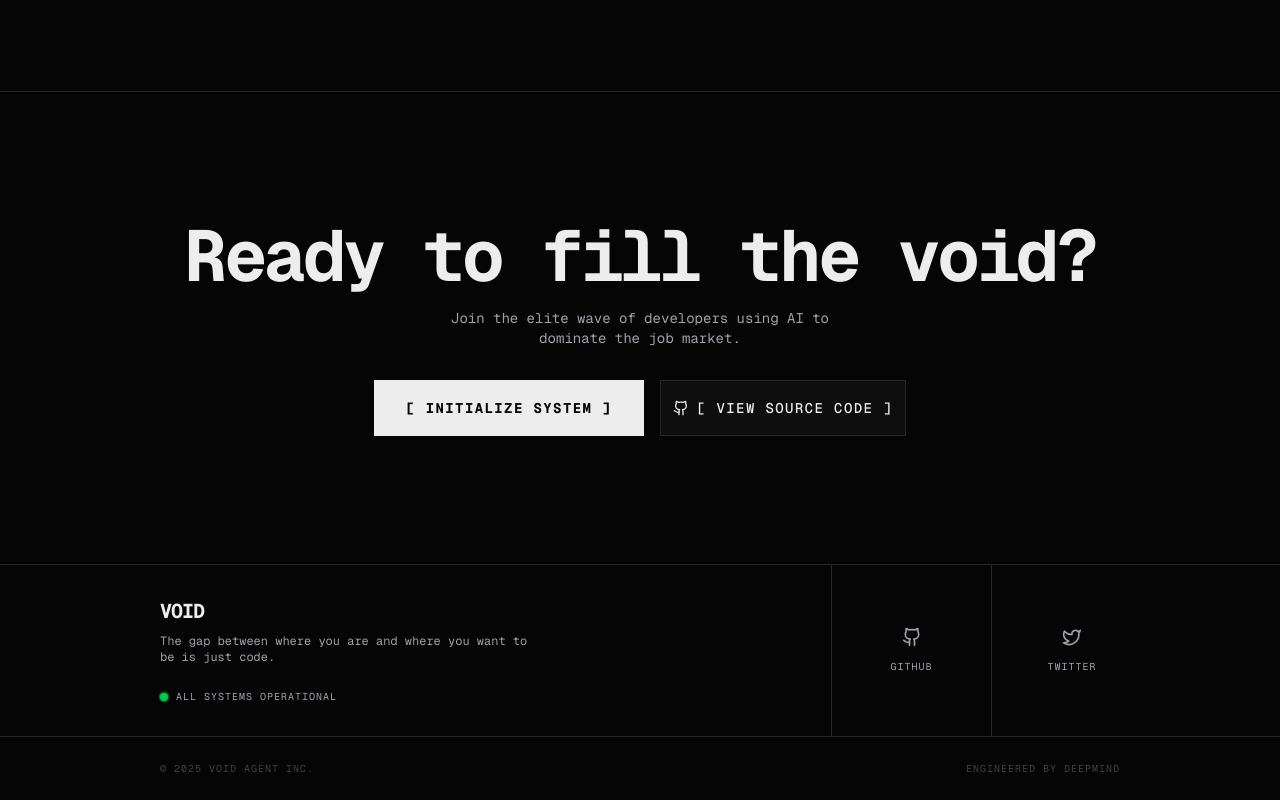
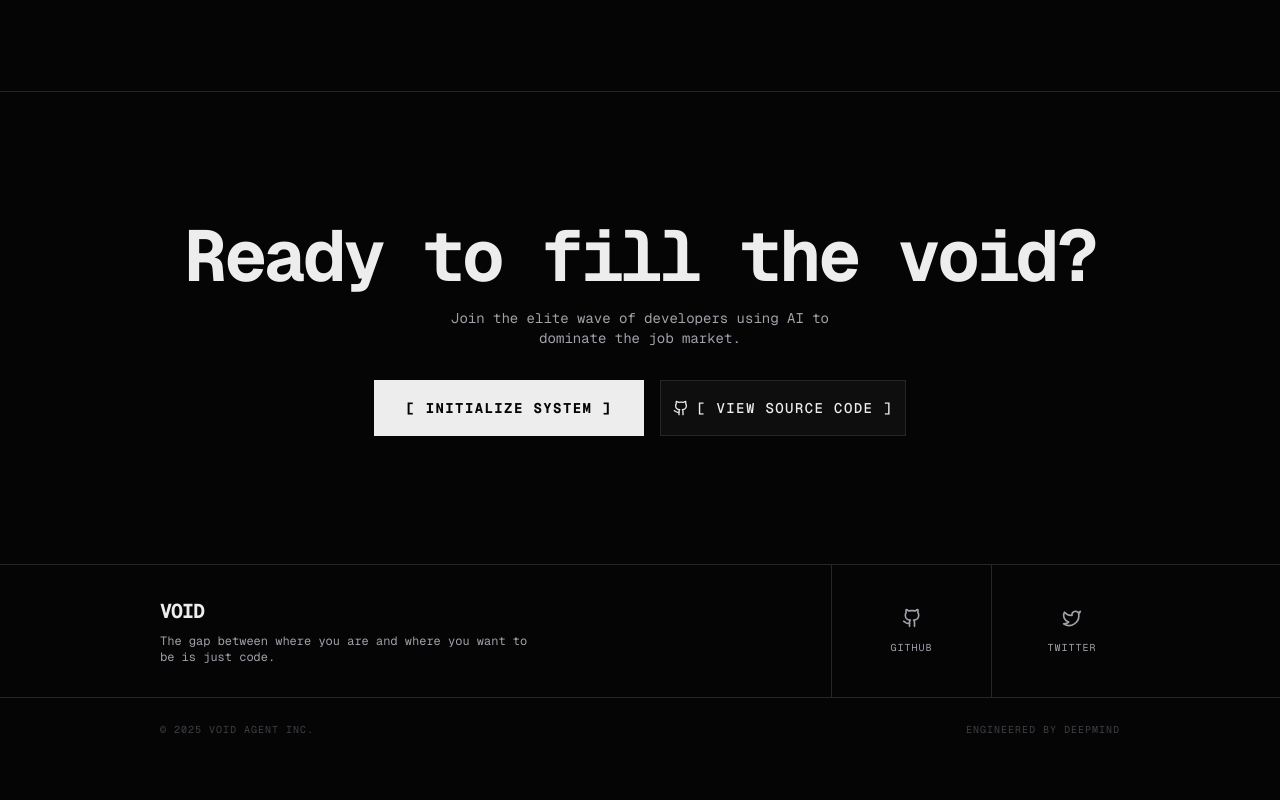
Before and after one commit to DaviBonetto/void, a Next.js app: page / in a window 1280 px wide. Shown: the part 2433-3233 px from the top of the page. After the commit the page ends 3194 px from the top, so only its background shows below. Built offline with nearby package versions, Linux system fonts and the light colour scheme.

Commit message:
refactor: remove status from footer and increase page gap to 40

```diff
--- a/components/footer.tsx
+++ b/components/footer.tsx
@@ -13,15 +13,6 @@ export function Footer() {
             <p className="text-xs text-[#a1a1aa] font-mono max-w-sm">
               The gap between where you are and where you want to be is just code.
             </p>
-          </div>
-           <div className="flex items-center gap-2">
-            <span className="relative flex h-2 w-2">
-              <span className="animate-ping absolute inline-flex h-full w-full rounded-full bg-green-500 opacity-75"></span>
-              <span className="relative inline-flex rounded-full h-2 w-2 bg-green-500"></span>
-            </span>
-            <span className="text-[10px] font-mono uppercase tracking-widest text-[#a1a1aa]">
-              All Systems Operational
-            </span>
           </div>
         </div>
 
```
